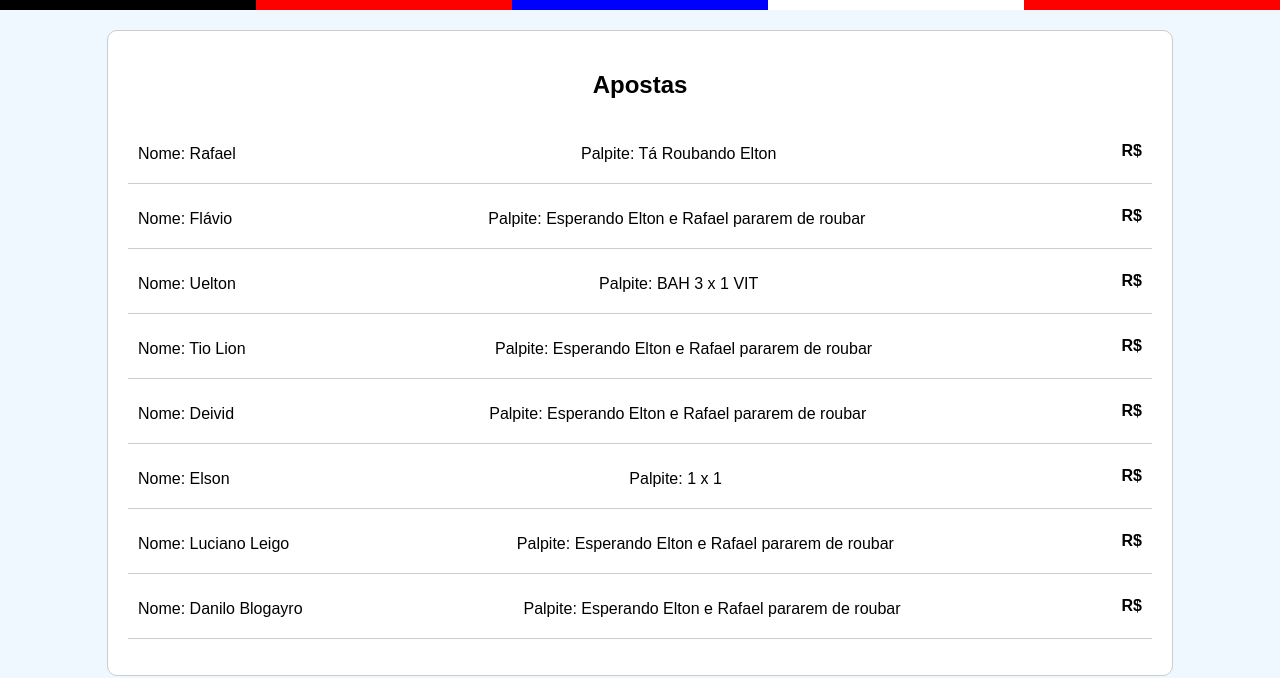
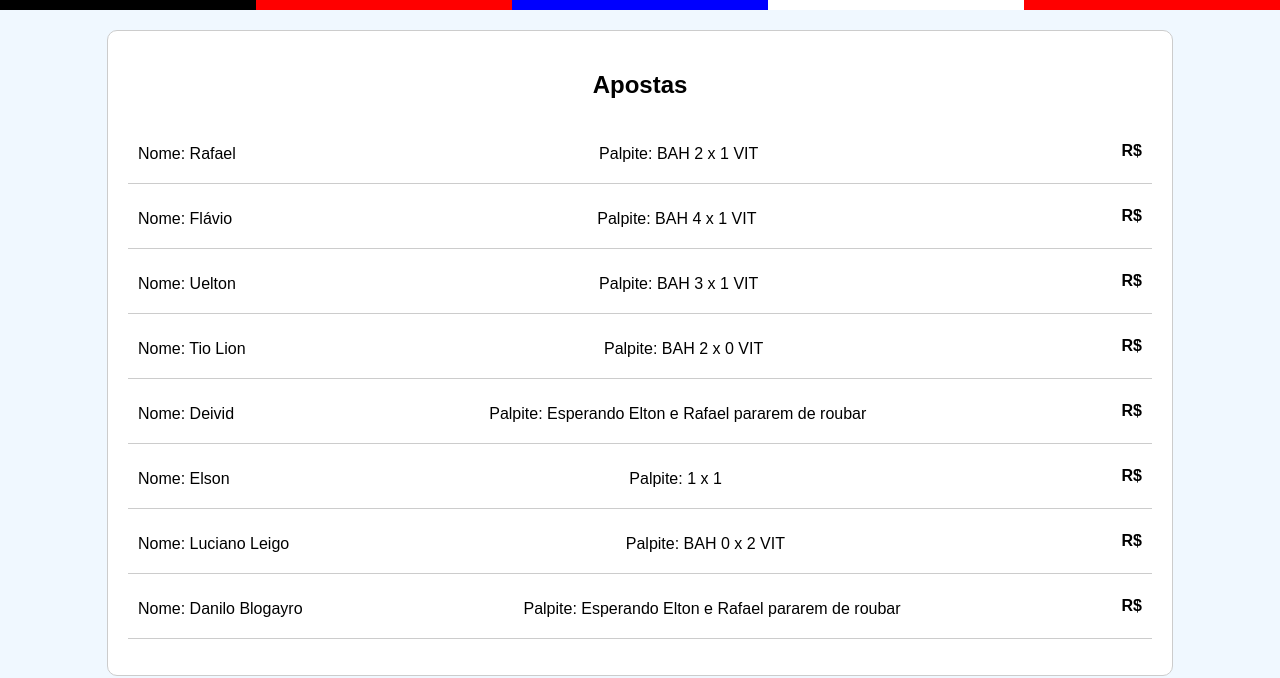
Before and after one commit to jonasbarbosa/bolaodosprimo, a plain HTML site: page index.html in a window 1280 px wide. Shown: the part 125-803 px from the top of the page. Drawn offline with Linux system fonts and the light colour scheme.

Commit message:
Atualização sabado

```diff
--- a/index.html
+++ b/index.html
@@ -23,12 +23,12 @@
 <ul>
   <li>
     <p>Nome:  Rafael </p>
-    <p>Palpite: Tá Roubando Elton</p>
+    <p>Palpite: BAH 2 x 1 VIT</p>
     <a href="https://prnt.sc/njD3lDQ3neW8" class="botao-download">R$</a>
   </li>
   <li>
     <p>Nome:  Flávio  </p>
-    <p>Palpite:  Esperando Elton e Rafael pararem de roubar</p>
+    <p>Palpite: BAH 4 x 1 VIT</p>
     <a href="https://prnt.sc/njD3lDQ3neW8" class="botao-download">R$</a>
   </li>
   <li>
@@ -38,7 +38,7 @@
   </li>
   <li>
     <p>Nome: Tio Lion</p>
-    <p>Palpite: Esperando Elton e Rafael pararem de roubar</p>
+    <p>Palpite: BAH 2 x 0 VIT</p>
     <a href="https://prnt.sc/njD3lDQ3neW8" class="botao-download">R$</a>
   </li>
   <li>
@@ -52,8 +52,8 @@
     <a href="https://prnt.sc/njD3lDQ3neW8" class="botao-download">R$</a>
   </li>
   <li>
-    <p>Nome: Luciano Leigo  </p>
-    <p>Palpite: Esperando Elton e Rafael pararem de roubar</p>
+    <p>Nome: Luciano Leigo </p>
+    <p>Palpite: BAH 0 x 2 VIT</p>
     <a href="https://prnt.sc/njD3lDQ3neW8" class="botao-download">R$</a>
   </li>
   <li>
```
